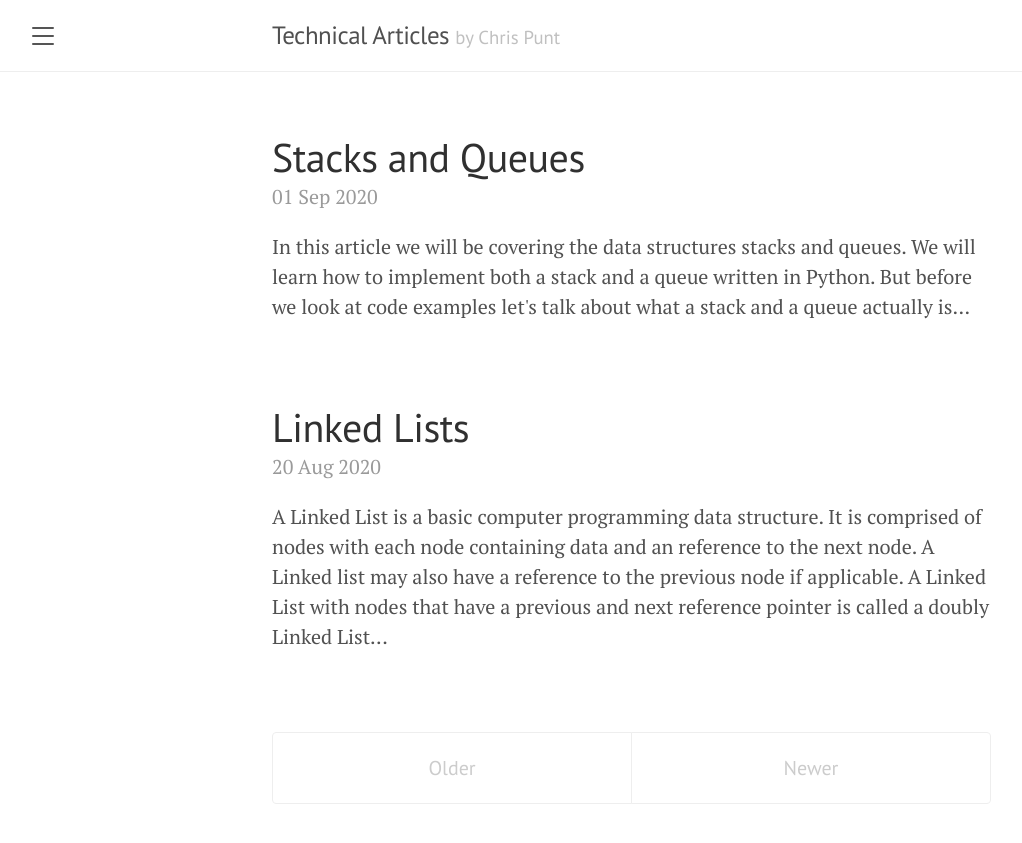
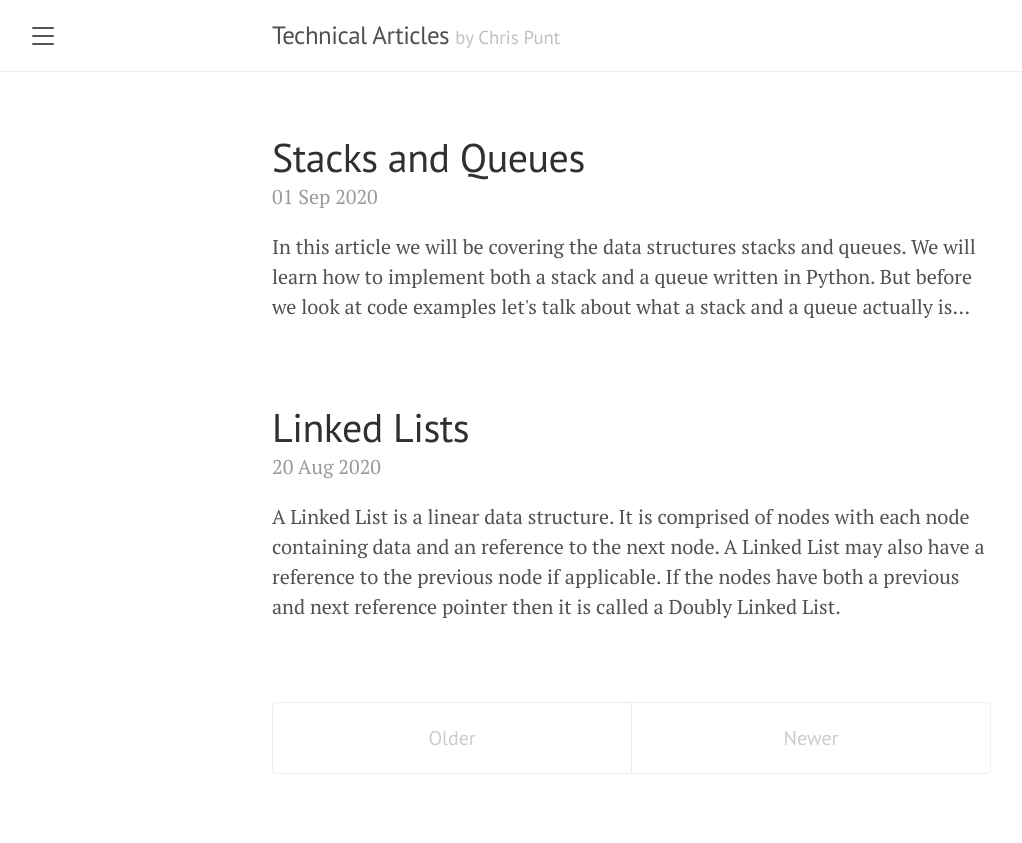
Before and after one commit to cpunt/cpunt.github.io, a Jekyll site: the page built from index.html, in a window 1280 px wide. Shown: the top 843 px of the page, without its empty margins (8-1030 px from the left). Built offline with Jekyll 4.4.1, drawn with Linux system fonts in a browser that asks for light colours; the list of posts is cut into pages by our own code.

Commit message:
Updated Linked List excerpt

```diff
--- a/_posts/2020-08-20-linked-lists.md
+++ b/_posts/2020-08-20-linked-lists.md
@@ -1,7 +1,7 @@
 ---
 layout: post
 title: Linked Lists
-meta: A Linked List is a basic computer programming data structure. It is comprised of nodes with each node containing data and an reference to the next node. A Linked list may also have a reference to the previous node if applicable. A Linked List with nodes that have a previous and next reference pointer is called a doubly Linked List...
+meta: A Linked List is a linear data structure. It is comprised of nodes with each node containing data and an reference to the next node. A Linked List may also have a reference to the previous node if applicable. If the nodes have both a previous and next reference pointer then it is called a Doubly Linked List.
 source: ''
 category: Article
 tags: ['Data Structures', 'Algorithms', 'Linked Lists']
```
